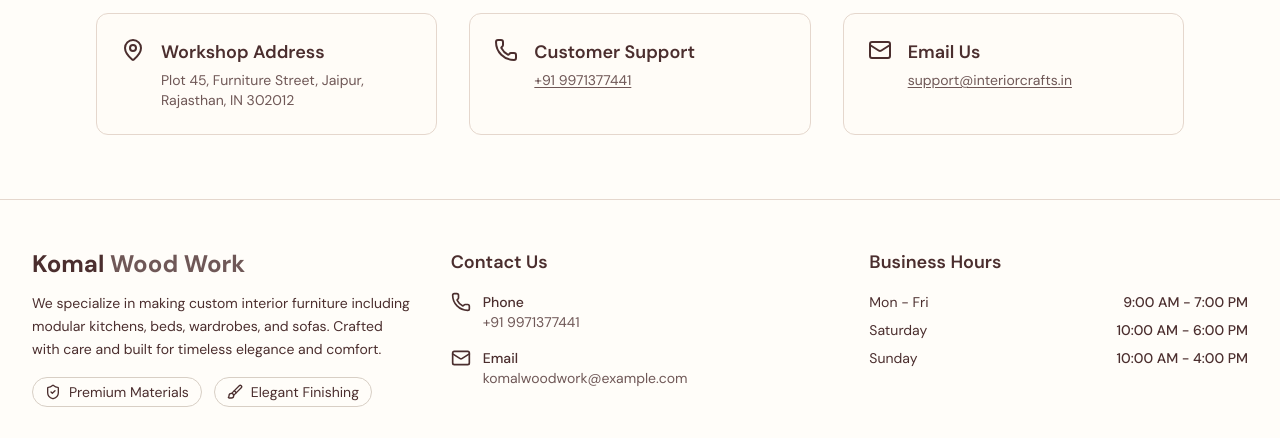
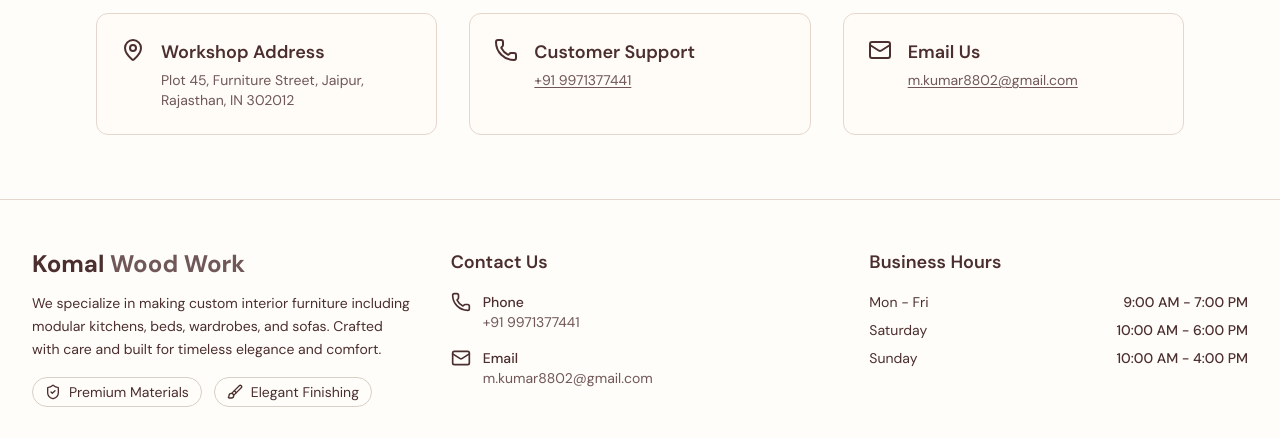
Before and after one commit to Jangidp0903/Komal-Wood-Work, a Next.js app: page / in a window 1280 px wide. Shown: the part 3990-4428 px from the top of the page. Built offline with nearby package versions, Linux system fonts and the light colour scheme.

Commit message:
mail changed

```diff
--- a/src/components/ContactSection.tsx
+++ b/src/components/ContactSection.tsx
@@ -23,8 +23,8 @@ const contactDetails: ContactItem[] = [
   {
     icon: <Mail className="h-6 w-6 text-[#4B2E2E]" aria-hidden="true" />,
     label: "Email Us",
-    value: "support@interiorcrafts.in",
-    link: "mailto:support@interiorcrafts.in",
+    value: "m.kumar8802@gmail.com",
+    link: "mailto:m.kumar8802@gmail.com",
   },
 ];
 
--- a/src/components/Footer.tsx
+++ b/src/components/Footer.tsx
@@ -16,8 +16,8 @@ const Footer: React.FC = memo(() => {
       {
         icon: <Mail className="h-5 w-5 text-[#4B2E2E]" />,
         label: "Email",
-        value: "komalwoodwork@example.com",
-        href: "mailto:komalwoodwork@example.com",
+        value: "m.kumar8802@gmail.com",
+        href: "mailto:m.kumar8802@gmail.com",
       },
     ],
     []
```
